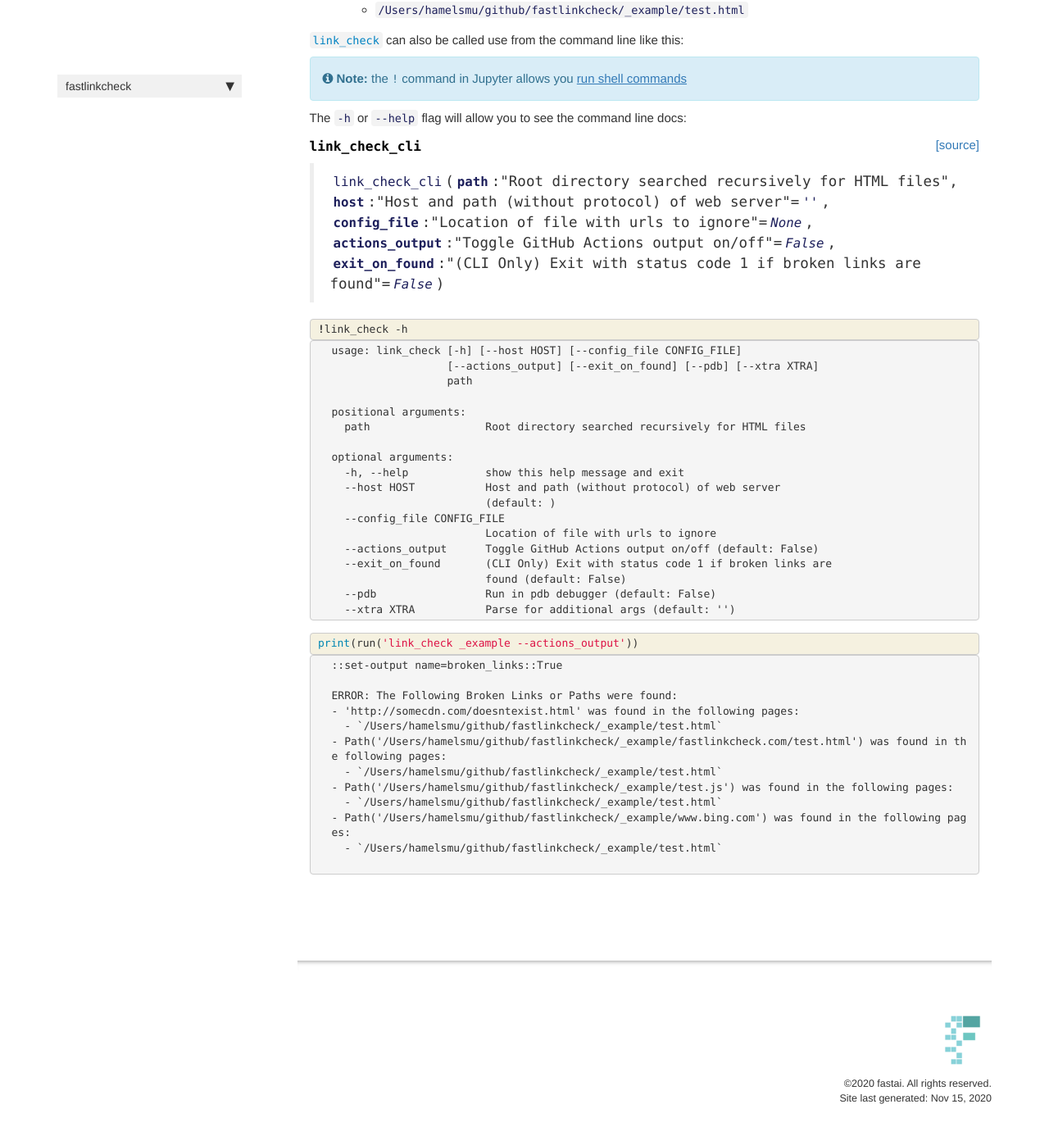
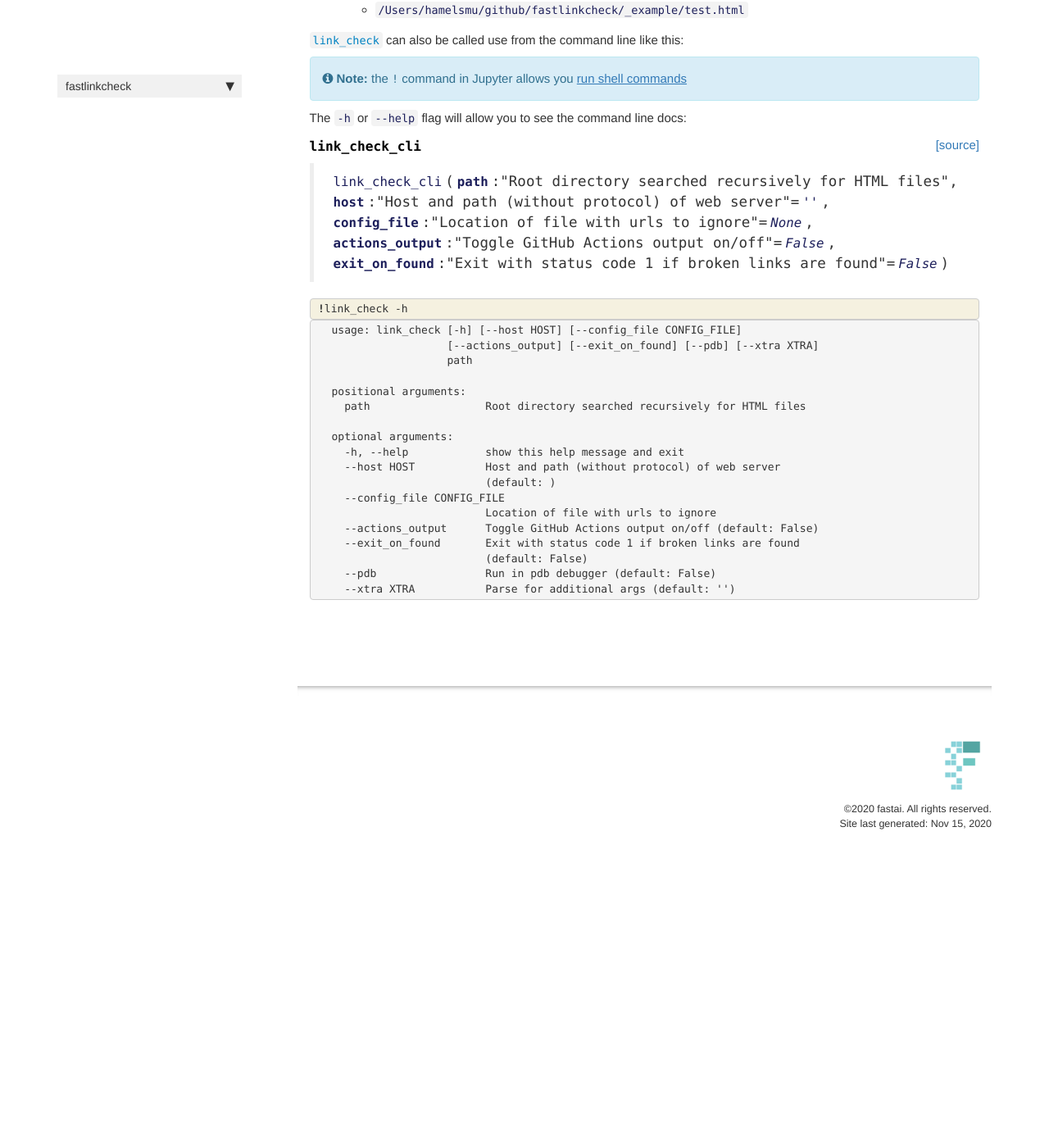
Before and after one commit to fastai/fastlinkcheck, a Jekyll site: the page built from docs/linkcheck.html, in a window 1280 px wide and 1400 px high, scrolled down 3012 px. Shown: the top 1386 px of the window at 82% size. Built offline with Jekyll 4.4.1, drawn with Linux system fonts in a browser that asks for light colours; nearby versions of some CDN libraries; comment, search, counter and statistics services are not loaded; after the commit the page ends 4077 px from its top, so only the background shows below that; some of the changed text lies outside the part shown.

Commit message:
update help

```diff
--- a/docs/index.html
+++ b/docs/index.html
@@ -345,8 +345,8 @@ optional arguments:
   --config_file CONFIG_FILE
                         Location of file with urls to ignore
   --actions_output      Toggle GitHub Actions output on/off (default: False)
-  --exit_on_found       (CLI Only) Exit with status code 1 if broken links are
-                        found (default: False)</code></pre>
+  --exit_on_found       Exit with status code 1 if broken links are found
+                        (default: False)</code></pre>
 
 </div>
 </div>
--- a/docs/linkcheck.html
+++ b/docs/linkcheck.html
@@ -232,19 +232,19 @@ nb_path: "linkcheck.ipynb"
 
 <div class="output_markdown rendered_html output_subarea output_execute_result">
 <ul>
+<li>'<a href="http://www.bing.com">http://www.bing.com</a>' was found in the following pages:<ul>
+<li><code>/Users/hamelsmu/github/fastlinkcheck/_example/test.html</code></li>
+</ul>
+</li>
 <li>'<a href="http://somecdn.com/doesntexist.html">http://somecdn.com/doesntexist.html</a>' was found in the following pages:<ul>
 <li><code>/Users/hamelsmu/github/fastlinkcheck/_example/test.html</code></li>
 </ul>
 </li>
-<li>Path('/Users/hamelsmu/github/fastlinkcheck/_example/test.js') was found in the following pages:<ul>
+<li>Path('/Users/hamelsmu/github/fastlinkcheck/_example/test.html') was found in the following pages:<ul>
 <li><code>/Users/hamelsmu/github/fastlinkcheck/_example/test.html</code></li>
 </ul>
 </li>
-<li>'<a href="http://www.bing.com">http://www.bing.com</a>' was found in the following pages:<ul>
-<li><code>/Users/hamelsmu/github/fastlinkcheck/_example/test.html</code></li>
-</ul>
-</li>
-<li>Path('/Users/hamelsmu/github/fastlinkcheck/_example/test.html') was found in the following pages:<ul>
+<li>Path('/Users/hamelsmu/github/fastlinkcheck/_example/test.js') was found in the following pages:<ul>
 <li><code>/Users/hamelsmu/github/fastlinkcheck/_example/test.html</code></li>
 </ul>
 </li>
@@ -695,7 +695,7 @@ The <code>-h</code> or <code>--help</code> flag will allow you to see the comman
 
 
 <div class="output_markdown rendered_html output_subarea ">
-<h4 id="link_check_cli" class="doc_header"><code>link_check_cli</code><a href="https://github.com/fastai/fastlinkcheck/tree/master/fastlinkcheck/linkcheck.py#L103" class="source_link" style="float:right">[source]</a></h4><blockquote><p><code>link_check_cli</code>(<strong><code>path</code></strong>:"Root directory searched recursively for HTML files", <strong><code>host</code></strong>:"Host and path (without protocol) of web server"=<em><code>''</code></em>, <strong><code>config_file</code></strong>:"Location of file with urls to ignore"=<em><code>None</code></em>, <strong><code>actions_output</code></strong>:"Toggle GitHub Actions output on/off"=<em><code>False</code></em>, <strong><code>exit_on_found</code></strong>:"(CLI Only) Exit with status code 1 if broken links are found"=<em><code>False</code></em>)</p>
+<h4 id="link_check_cli" class="doc_header"><code>link_check_cli</code><a href="https://github.com/fastai/fastlinkcheck/tree/master/fastlinkcheck/linkcheck.py#L104" class="source_link" style="float:right">[source]</a></h4><blockquote><p><code>link_check_cli</code>(<strong><code>path</code></strong>:"Root directory searched recursively for HTML files", <strong><code>host</code></strong>:"Host and path (without protocol) of web server"=<em><code>''</code></em>, <strong><code>config_file</code></strong>:"Location of file with urls to ignore"=<em><code>None</code></em>, <strong><code>actions_output</code></strong>:"Toggle GitHub Actions output on/off"=<em><code>False</code></em>, <strong><code>exit_on_found</code></strong>:"Exit with status code 1 if broken links are found"=<em><code>False</code></em>)</p>
 </blockquote>
 
 </div>
@@ -749,8 +749,8 @@ optional arguments:
   --config_file CONFIG_FILE
                         Location of file with urls to ignore
   --actions_output      Toggle GitHub Actions output on/off (default: False)
-  --exit_on_found       (CLI Only) Exit with status code 1 if broken links are
-                        found (default: False)
+  --exit_on_found       Exit with status code 1 if broken links are found
+                        (default: False)
   --pdb                 Run in pdb debugger (default: False)
   --xtra XTRA           Parse for additional args (default: &#39;&#39;)
 </pre>
@@ -763,46 +763,4 @@ optional arguments:
 </div>
     {% endraw %}
 
-    {% raw %}
-
-<div class="cell border-box-sizing code_cell rendered">
-<div class="input">
-
-<div class="inner_cell">
-    <div class="input_area">
-<div class=" highlight hl-ipython3"><pre><span></span><span class="nb">print</span><span class="p">(</span><span class="n">run</span><span class="p">(</span><span class="s1">&#39;link_check _example --actions_output&#39;</span><span class="p">))</span>
-</pre></div>
-
-    </div>
 </div>
-</div>
-
-<div class="output_wrapper">
-<div class="output">
-
-<div class="output_area">
-
-<div class="output_subarea output_stream output_stdout output_text">
-<pre>::set-output name=broken_links::True
-
-ERROR: The Following Broken Links or Paths were found:
-- &#39;http://somecdn.com/doesntexist.html&#39; was found in the following pages:
-  - `/Users/hamelsmu/github/fastlinkcheck/_example/test.html`
-- Path(&#39;/Users/hamelsmu/github/fastlinkcheck/_example/fastlinkcheck.com/test.html&#39;) was found in the following pages:
-  - `/Users/hamelsmu/github/fastlinkcheck/_example/test.html`
-- Path(&#39;/Users/hamelsmu/github/fastlinkcheck/_example/test.js&#39;) was found in the following pages:
-  - `/Users/hamelsmu/github/fastlinkcheck/_example/test.html`
-- Path(&#39;/Users/hamelsmu/github/fastlinkcheck/_example/www.bing.com&#39;) was found in the following pages:
-  - `/Users/hamelsmu/github/fastlinkcheck/_example/test.html`
-
-</pre>
-</div>
-</div>
-
-</div>
-</div>
-
-</div>
-    {% endraw %}
-
-</div>
--- a/fastlinkcheck/linkcheck.py
+++ b/fastlinkcheck/linkcheck.py
@@ -100,12 +100,13 @@ def link_check(path:Param("Root directory searched recursively for HTML files",
     return lm
 
 # Cell
+
 @call_parse
 def link_check_cli(path:Param("Root directory searched recursively for HTML files", str),
                    host:Param("Host and path (without protocol) of web server", str)='',
                    config_file:Param("Location of file with urls to ignore",str)=None,
                    actions_output:Param("Toggle GitHub Actions output on/off",store_true)=False,
-                   exit_on_found:Param("(CLI Only) Exit with status code 1 if broken links are found", store_true)=False):
+                   exit_on_found:Param("Exit with status code 1 if broken links are found", store_true)=False):
     is_cli = (SCRIPT_INFO.func == 'link_check_cli')
     lm = link_check(path=path, host=host, config_file=config_file, actions_output=actions_output, print_logs=True)
     if is_cli and lm and exit_on_found: sys.exit(1)
```
Also changed, not shown: README.md, 2 other files.
